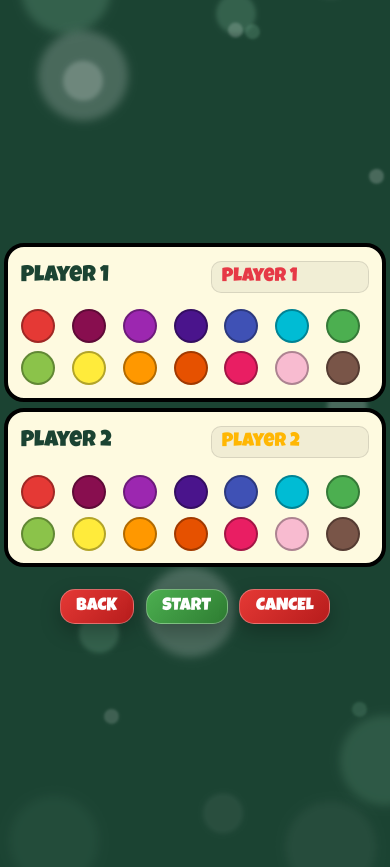
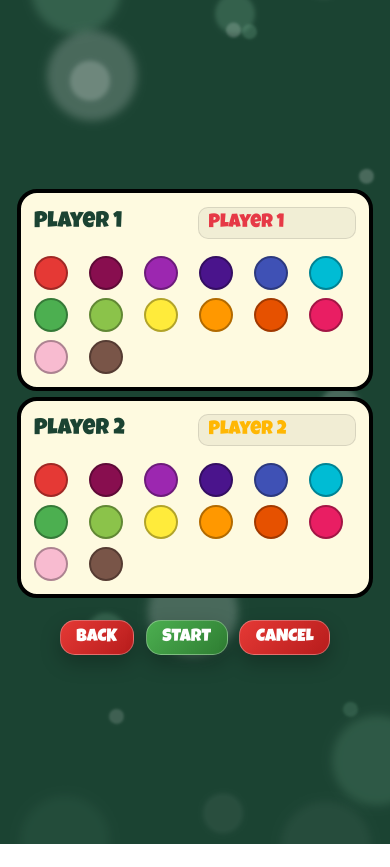
Before and after one commit to nenshibudheliya-coder/for-in-row, a React (Vite) app: page / in a window 390 px wide. Both pictures are taken after a click on the button "TWO PLAYER". After the commit the page ends 844 px from the top, so only its background shows below. Built offline with nearby package versions, Linux system fonts and the light colour scheme.

Commit message:
mobile view box responsive

```diff
--- a/src/Components/FourInARow.jsx
+++ b/src/Components/FourInARow.jsx
@@ -405,7 +405,7 @@ const FourInARow = () => {
       width: '100%'
     }}>
       <div style={{
-        width: '100vw',
+        width: '100%',
         minHeight: '100vh',
         height: 'auto',
         // aspectRatio: gameState === 'playing' ? '1200 / 600' : 'unset',
@@ -414,7 +414,8 @@ const FourInARow = () => {
         alignItems: 'center',
         justifyContent: 'center',
         position: 'relative',
-        padding: 'clamp(10px, 3vw, 30px)'
+        padding: 'clamp(5px, 2vw, 20px)',
+        boxSizing: 'border-box'
       }}>
         <div className="bg-spots">
           {[...Array(30)].map((_, i) => {
@@ -448,11 +449,10 @@ const FourInARow = () => {
         )}
 
 
-        {/* 05-02 --selct your skin (two player mode) reponsive*/}
         {gameState === 'two-player-setup' && (
           <div style={{
-            zIndex: 10, display: 'flex', gap: 'clamp(6px, 1.5vw, 12px)', flexWrap: 'wrap', justifyContent: 'center', width: '98%', maxWidth: '850px',
-            padding: 'clamp(5px, 1.5vw, 10px) 0'
+            zIndex: 10, display: 'flex', gap: 'clamp(6px, 1.5vw, 12px)', flexWrap: 'wrap', justifyContent: 'center', width: '95%', maxWidth: '850px',
+            padding: 'clamp(5px, 1.5vw, 10px) 0', boxSizing: 'border-box'
           }}>
             {/* Player 1 Selection */}
             <div style={{
@@ -563,18 +563,18 @@ const FourInARow = () => {
         )}
 
 
-        {/* 04-02 --select your skin(play vs computer) reponsive */}
         {gameState === 'skin-select' && ( // 04-02 --coloradd//
           <div style={{
             zIndex: 10, textAlign: 'center', background: '#f5f5dc', padding: 'clamp(1rem, 3vw, 2rem)', borderRadius: '25px', border: '5px solid #000',
-            maxWidth: '500px', width: '95%', position: 'relative', margin: '10px'
+            maxWidth: '500px', width: '90%', position: 'relative', margin: '10px', boxSizing: 'border-box'
           }}>
             <h2 style={{ fontFamily: 'Luckiest Guy', fontSize: 'clamp(1.5rem, 6vw, 2.5rem)', margin: '0 0 1rem 0', color: '#1b5e20' }}>Select Your Skin</h2>
             <div style={{
               display: 'grid',
-              gridTemplateColumns: 'repeat(auto-fit, minmax(35px, 1fr))',
+              gridTemplateColumns: 'repeat(auto-fit, minmax(clamp(35px, 10vw, 45px), 1fr))',
               gap: 'clamp(8px, 2vw, 15px)',
-              justifyItems: 'center'
+              justifyItems: 'center',
+              width: '100%'
             }}>
               {SKINS.map((color) => (
                 <div
```
